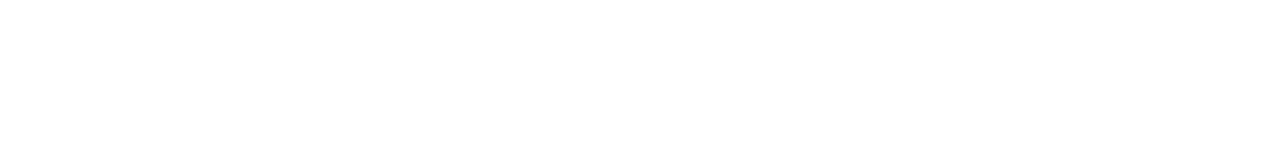
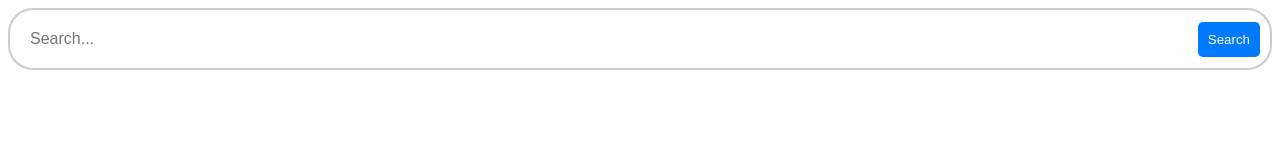
Before and after one commit to acciojob/Interactive-Search-Joskemu, a website: page main.html in a window 1280 px wide. Drawn offline with Linux system fonts and the light colour scheme.

Commit message:
created a submission

```diff
--- a/main.html
+++ b/main.html
@@ -1,16 +1,22 @@
 <!DOCTYPE html>
-
-<html>
+<html lang="en">
 
 <head>
-	<link rel="stylesheet" href="styles.css">
+  <meta charset="UTF-8">
+  <meta name="viewport" content="width=device-width, initial-scale=1.0">
+  <link rel="stylesheet" href="styles.css"> <!-- Linking to external CSS file -->
+  <title>Interactive Search</title>
 </head>
 
 <body>
-	<!-- the entire body must be written by student -->
-    <script type="text/javascript" src="./script.js">
-</script>
+  <!-- Content of the body goes here -->
+  <div class="search">
+    <input class="input" type="text" placeholder="Search..." />
+    <button class="btn">Search</button>
+  </div>
 
+  <!-- Including external JavaScript file -->
+  <script type="text/javascript" src="./script.js"></script>
 </body>
 
 </html>
--- a/script.js
+++ b/script.js
@@ -1 +1,9 @@
 //your JS code here. If required.
+const searchDiv = document.querySelector('.search');
+const searchInput = document.querySelector('.input');
+const searchButton = document.querySelector('.btn');
+
+searchButton.addEventListener('click', function() {
+  searchDiv.classList.add('active');  // Add the 'active' class to change styles
+  searchInput.focus();  // Focus on the input field when button is clicked
+});
--- a/styles.css
+++ b/styles.css
@@ -1 +1,30 @@
 /*  your css code here. If applicable */
+.search {
+  display: flex;
+  align-items: center;
+  border: 2px solid #ccc;
+  padding: 10px;
+  border-radius: 25px;
+}
+
+.search.active {
+  border-color: #007bff;
+  background-color: #f0f8ff;
+}
+
+.search input {
+  border: none;
+  outline: none;
+  padding: 10px;
+  font-size: 16px;
+  width: 100%;
+}
+
+.search button {
+  background-color: #007bff;
+  color: white;
+  border: none;
+  padding: 10px;
+  border-radius: 5px;
+  cursor: pointer;
+}
```
